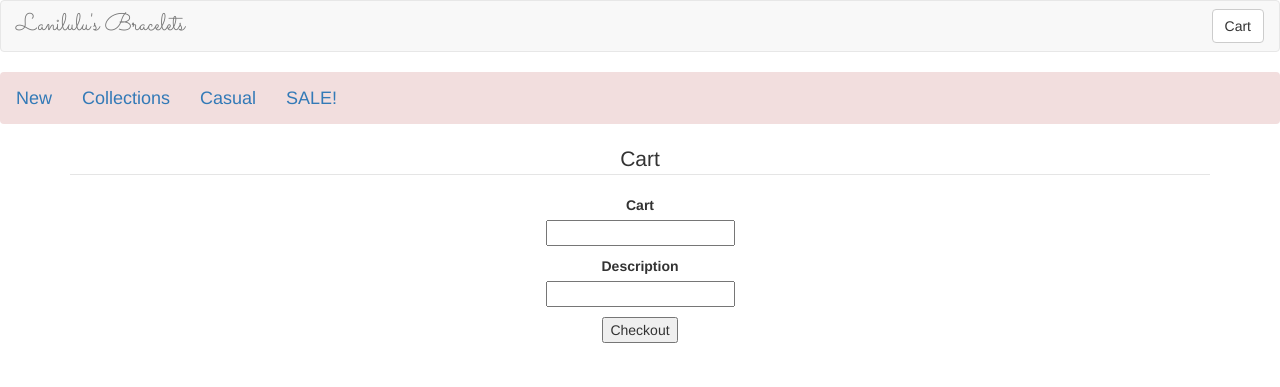
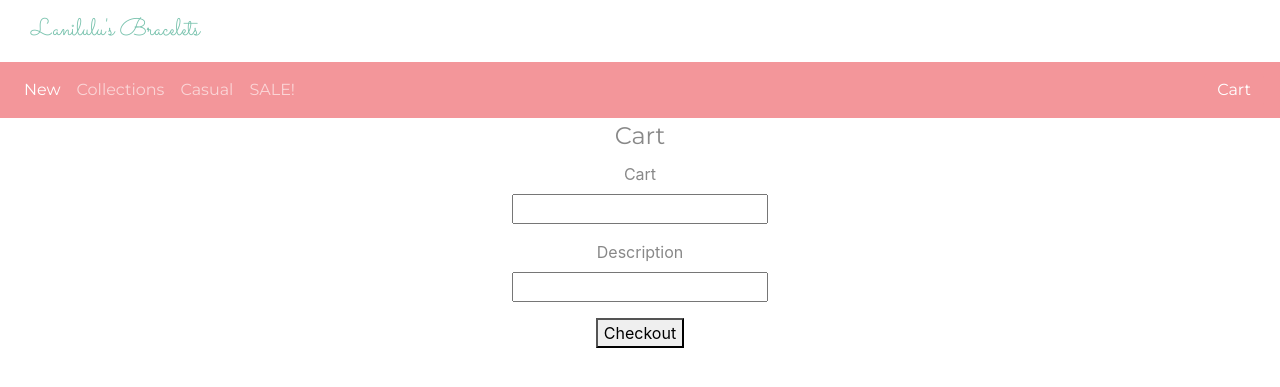
Before and after one commit to alannanoguchi/contractor_project, a Flask app: page /cart in a window 1280 px wide. Shown: the top 387 px of the page. Run offline with Flask 2, Linux system fonts and the light colour scheme; some libraries are stand-ins or nearby versions.

Commit message:
Added style and functionality

```diff
--- a/templates/base.html
+++ b/templates/base.html
@@ -6,7 +6,7 @@
     <meta charset='utf-8'>
     <title>Lanilulu's Bracelets</title>
     <!-- Latest compiled and minified CSS -->
-    <link rel='stylesheet' href='https://maxcdn.bootstrapcdn.com/bootstrap/3.3.7/css/bootstrap.min.css'>
+    <link rel='stylesheet' href='https://bootswatch.com/4/minty/bootstrap.min.css'>
 </head>
 <body>
 
--- a/templates/home.html
+++ b/templates/home.html
@@ -5,6 +5,7 @@
     <h1 style= "font-family: Sacramento; font-style: cursive; font-size: 50px">{{ msg }}</h1>
     <link href="https://fonts.googleapis.com/css?family=Sacramento&display=swap" rel="stylesheet">
         <div class="text-center">
-            <img src="https://images.unsplash.com/photo-1486308510493-aa64833637bc?ixlib=rb-1.2.1&auto=format&fit=crop&w=2802&q=80" class="rounded float-left" width="800" height="600" alt="...">
+            <img src="https://images.unsplash.com/photo-1486308510493-aa64833637bc?ixlib=rb-1.2.1&auto=format&fit=crop&w=2802&q=80" class="rounded float-center" width="800" height="600" class="text-center">
         </div>
+
 {% endblock %}
--- a/templates/partials/navbar.html
+++ b/templates/partials/navbar.html
@@ -9,17 +9,28 @@
                 Lanilulu's Bracelets
             </a>
         </div>
-        <div class='pull-right'>
-            <a href='/cart' class='btn btn-default navbar-btn'>Cart</a>
-        </div>
     </div>
 </nav>
 
-<nav class="navbar fixed-top navbar-dark bg-danger">
-    <div class="text-center">
-        <a class="navbar-brand" href="/new">New</a>
-        <a class="navbar-brand" href="/collections">Collections</a>
-        <a class="navbar-brand" href="/casual">Casual</a>
-        <a class="navbar-brand" href="/sale">SALE!</a>
-    </div>
-</nav>
+<nav class="navbar navbar-expand-lg navbar-dark bg-dark">
+
+        <div class="collapse navbar-collapse" id="navbarColor02">
+          <ul class="navbar-nav mr-auto">
+            <li class="nav-item active">
+              <a class="nav-link" href="/new">New<span class="sr-only">(current)</span></a>
+            </li>
+            <li class="nav-item">
+              <a class="nav-link" href="/collections">Collections</a>
+            </li>
+            <li class="nav-item">
+              <a class="nav-link" href="/casual">Casual</a>
+            </li>
+            <li class="nav-item">
+              <a class="nav-link" href="/sale">SALE!</a>
+            </li>
+          </ul>
+          <form class="form-inline my-2 my-lg-0">
+            <a href="/cart" class="btn btn-secondary my-2 my-sm-0" role="button">Cart</a>
+          </form>
+        </div>
+      </nav>
```
